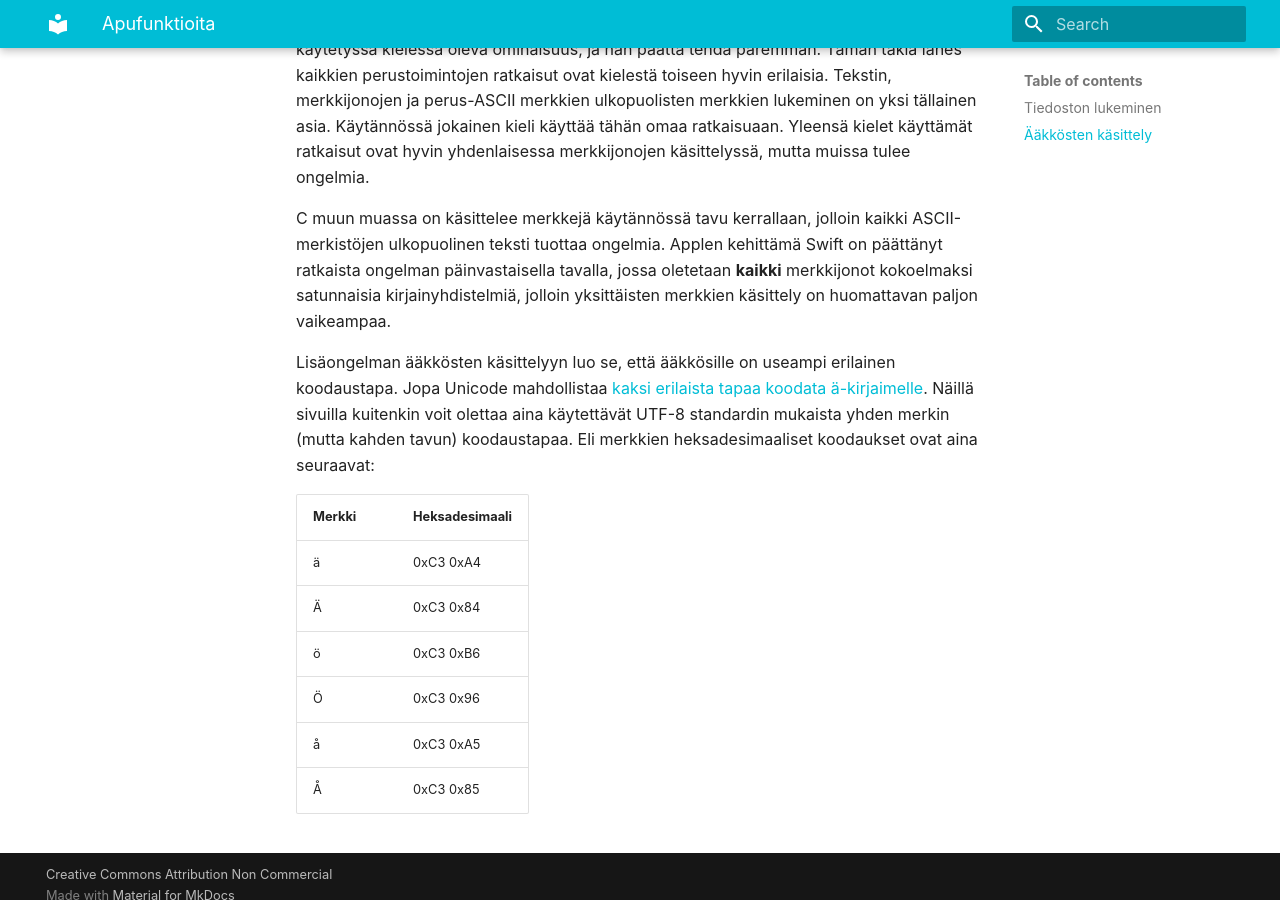
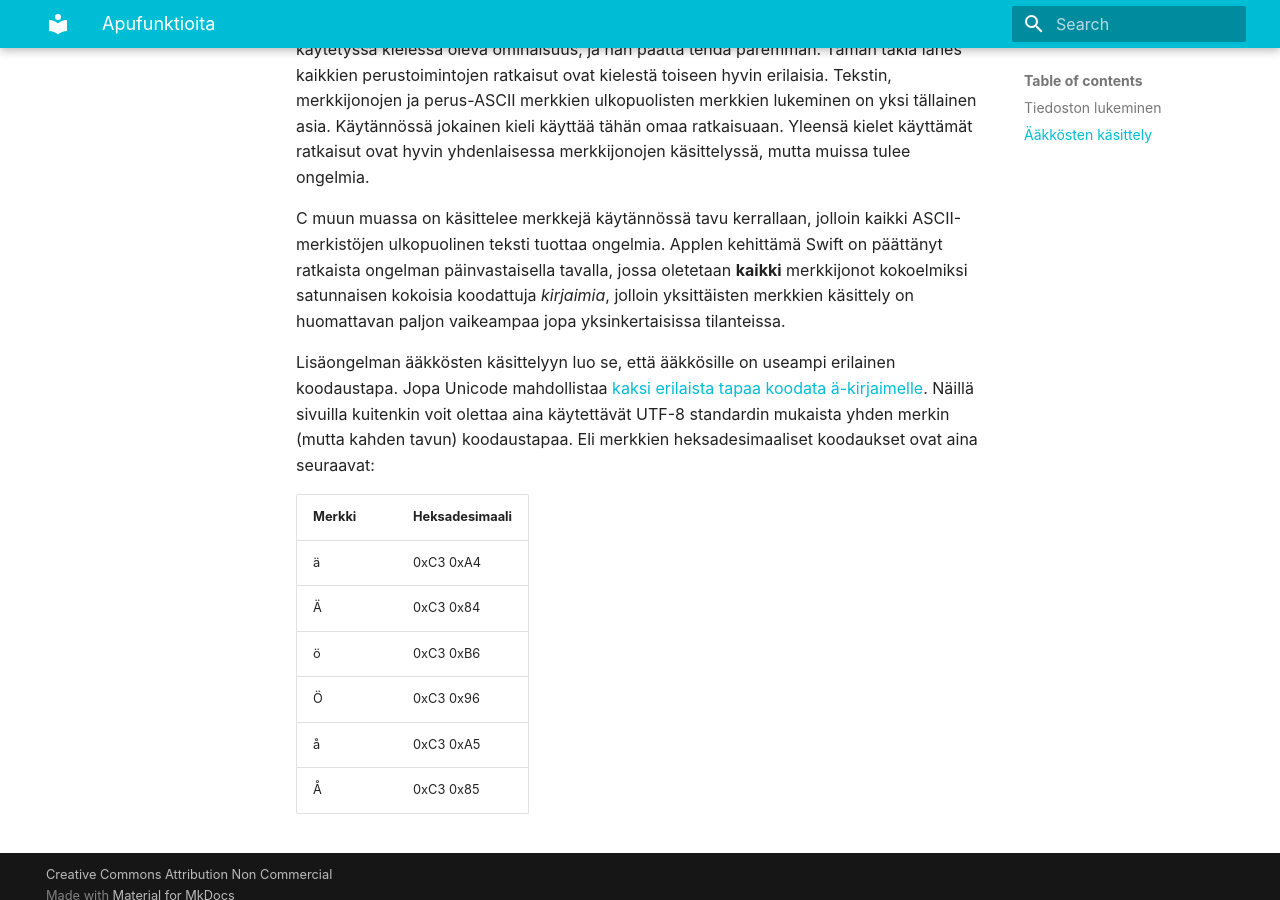
Before and after one commit to JoniMatias/jonimatias.github.io, an MkDocs documentation site: the page built from docs/koodi/tiedostonlukeminen.md, in a window 1280 px wide and 900 px high, scrolled down 822 px. Built offline with MkDocs 1.6.1 and Material for MkDocs 9.7.7, drawn with Linux system fonts in a browser that asks for light colours.

Commit message:
Kielen huoltoa

```diff
--- a/docs/koodi/tiedostonlukeminen.md
+++ b/docs/koodi/tiedostonlukeminen.md
@@ -49,7 +49,7 @@ Jos kiinnostaa tehdä näitä tehtäviä, mutta ohjelmointi ei vielä taivu täy
 
 Ohjelmointikieliä on maailmassa vähän turhan monta. Uudet kielet syntyvät yleensä harrastuneisuuden kautta. Toinen yleinen syy on se, että jotain käyttäjää ärsyttää jokin käytetyssä kielessä oleva ominaisuus, ja hän päättä tehdä paremman. Tämän takia lähes kaikkien perustoimintojen ratkaisut ovat kielestä toiseen hyvin erilaisia. Tekstin, merkkijonojen ja perus-ASCII merkkien ulkopuolisten merkkien lukeminen on yksi tällainen asia. Käytännössä jokainen kieli käyttää tähän omaa ratkaisuaan. Yleensä kielet käyttämät ratkaisut ovat hyvin yhdenlaisessa merkkijonojen käsittelyssä, mutta muissa tulee ongelmia.
 
-C muun muassa on käsittelee merkkejä käytännössä tavu kerrallaan, jolloin kaikki ASCII-merkistöjen ulkopuolinen teksti tuottaa ongelmia. Applen kehittämä Swift on päättänyt ratkaista ongelman päinvastaisella tavalla, jossa oletetaan **kaikki** merkkijonot kokoelmaksi satunnaisia kirjainyhdistelmiä, jolloin yksittäisten merkkien käsittely on huomattavan paljon vaikeampaa.
+C muun muassa on käsittelee merkkejä käytännössä tavu kerrallaan, jolloin kaikki ASCII-merkistöjen ulkopuolinen teksti tuottaa ongelmia. Applen kehittämä Swift on päättänyt ratkaista ongelman päinvastaisella tavalla, jossa oletetaan **kaikki** merkkijonot kokoelmiksi satunnaisen kokoisia koodattuja *kirjaimia*, jolloin yksittäisten merkkien käsittely on huomattavan paljon vaikeampaa jopa yksinkertaisissa tilanteissa.
 
 Lisäongelman ääkkösten käsittelyyn luo se, että ääkkösille on useampi erilainen koodaustapa. Jopa Unicode mahdollistaa [kaksi erilaista tapaa koodata ä-kirjaimelle](https://bittimittari.blogspot.com/2024/09/unicode-ja-kirjain-kaksi-vaihtoehtoa.html). Näillä sivuilla kuitenkin voit olettaa aina käytettävät UTF-8 standardin mukaista yhden merkin (mutta kahden tavun) koodaustapaa. Eli merkkien heksadesimaaliset koodaukset ovat aina seuraavat:
 
```
